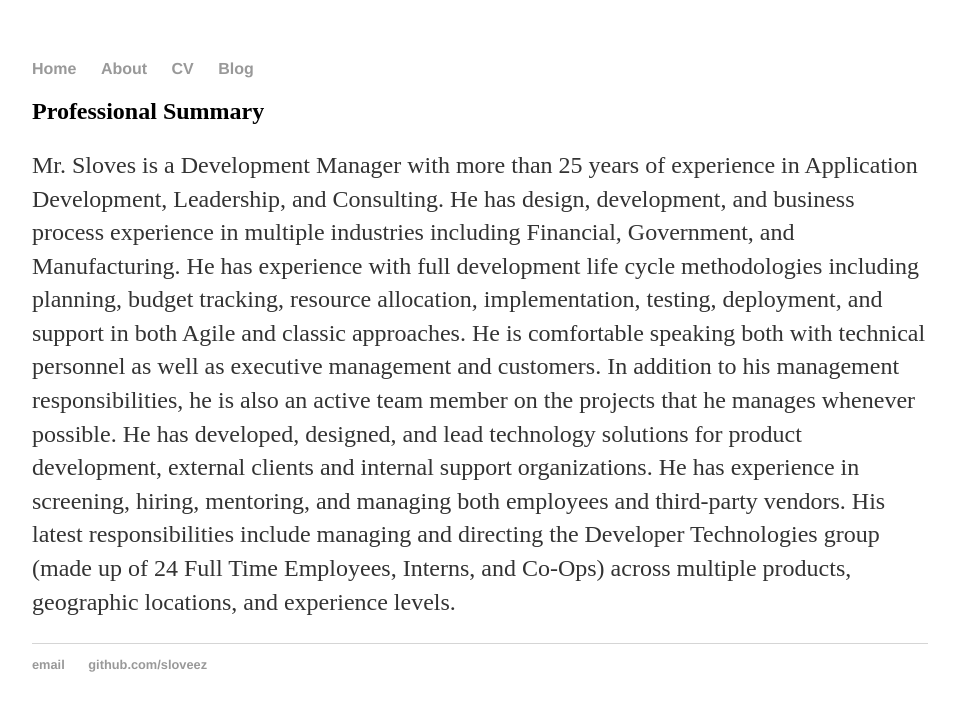
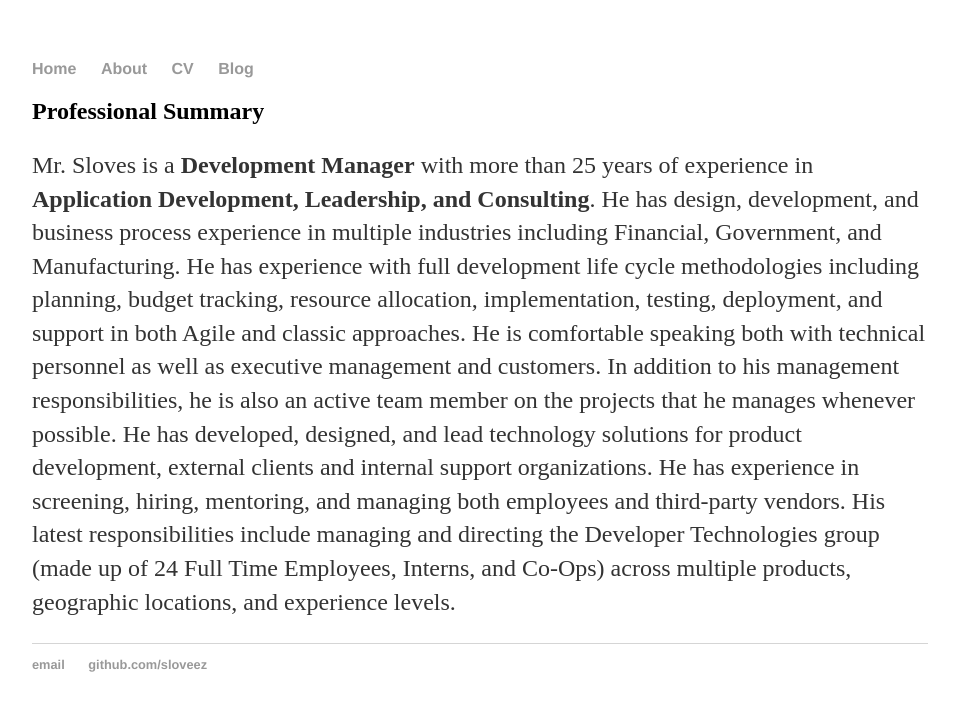
Before and after one commit to Sloveez/sloveez.github.io, a Jekyll site: the page built from cv/index.html, in a window 1280 px wide. Shown: the top 711 px of the page, without its empty margins (160-1114 px from the left). Built offline with Jekyll 4.4.1, drawn with Linux system fonts in a browser that asks for light colours.

```diff
--- a/_includes/summary.html
+++ b/_includes/summary.html
@@ -1,4 +1,4 @@
 <h2>Professional Summary</h2>
 <p>
-Mr. Sloves is a Development Manager with more than 25 years of experience in Application Development, Leadership, and Consulting.  He has design, development, and business process experience in multiple industries including Financial, Government, and Manufacturing.  He has experience with full development life cycle methodologies including planning, budget tracking, resource allocation, implementation, testing, deployment, and support in both Agile and classic approaches. He is comfortable speaking both with technical personnel as well as executive management and customers. In addition to his management responsibilities, he is also an active team member on the projects that he manages whenever possible.  He has developed, designed, and lead technology solutions for product development, external clients and internal support organizations.  He has experience in screening, hiring, mentoring, and managing both employees and third-party vendors.  His latest responsibilities include managing and directing the Developer Technologies group (made up of 24 Full Time Employees, Interns, and Co-Ops) across multiple products, geographic locations, and experience levels.
+  Mr. Sloves is a <strong>Development Manager</strong> with more than 25 years of experience in <strong>Application Development, Leadership, and Consulting</strong>.  He has design, development, and business process experience in multiple industries including Financial, Government, and Manufacturing.  He has experience with full development life cycle methodologies including planning, budget tracking, resource allocation, implementation, testing, deployment, and support in both Agile and classic approaches. He is comfortable speaking both with technical personnel as well as executive management and customers. In addition to his management responsibilities, he is also an active team member on the projects that he manages whenever possible.  He has developed, designed, and lead technology solutions for product development, external clients and internal support organizations.  He has experience in screening, hiring, mentoring, and managing both employees and third-party vendors.  His latest responsibilities include managing and directing the Developer Technologies group (made up of 24 Full Time Employees, Interns, and Co-Ops) across multiple products, geographic locations, and experience levels.
 </p>
```
